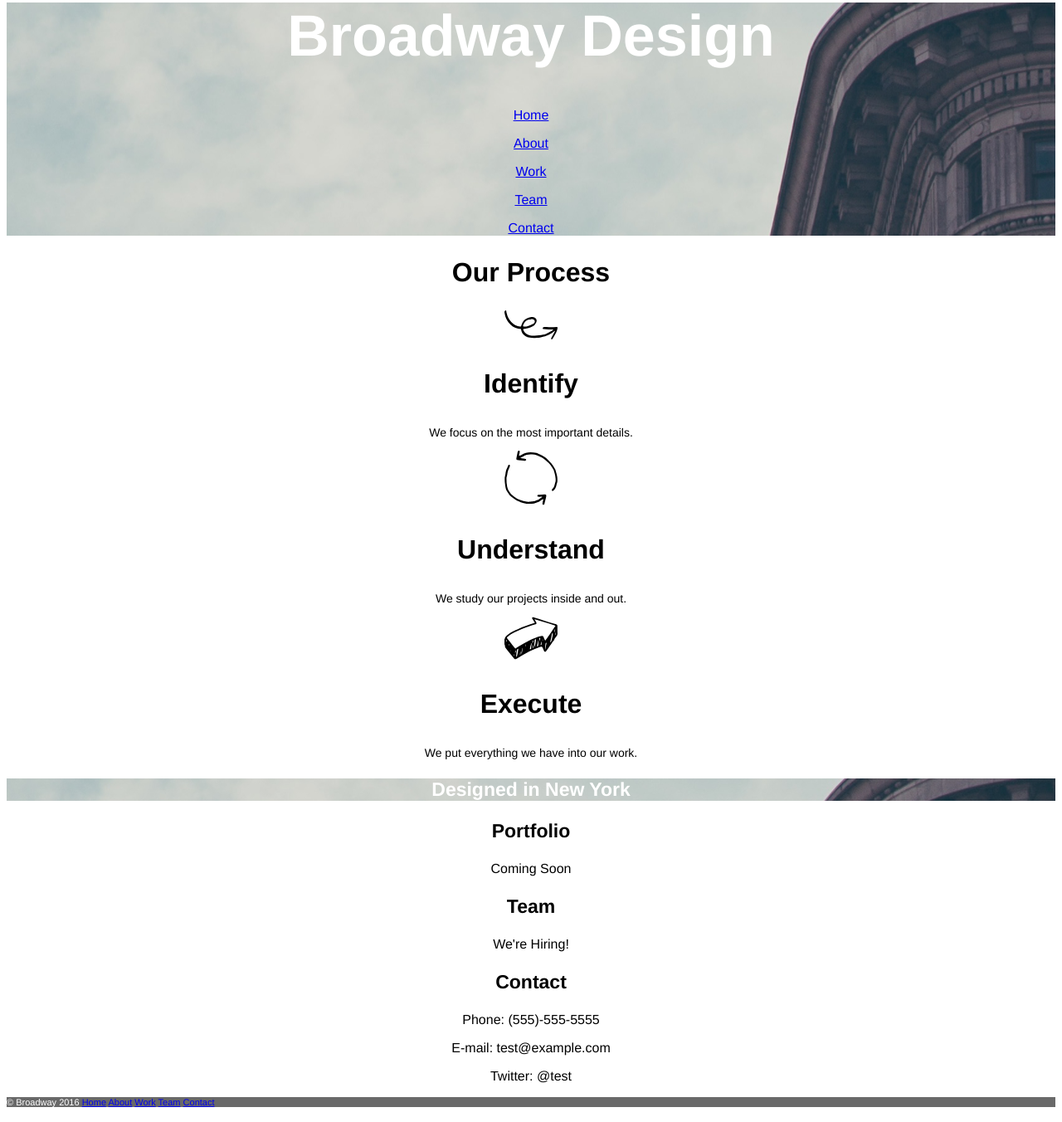
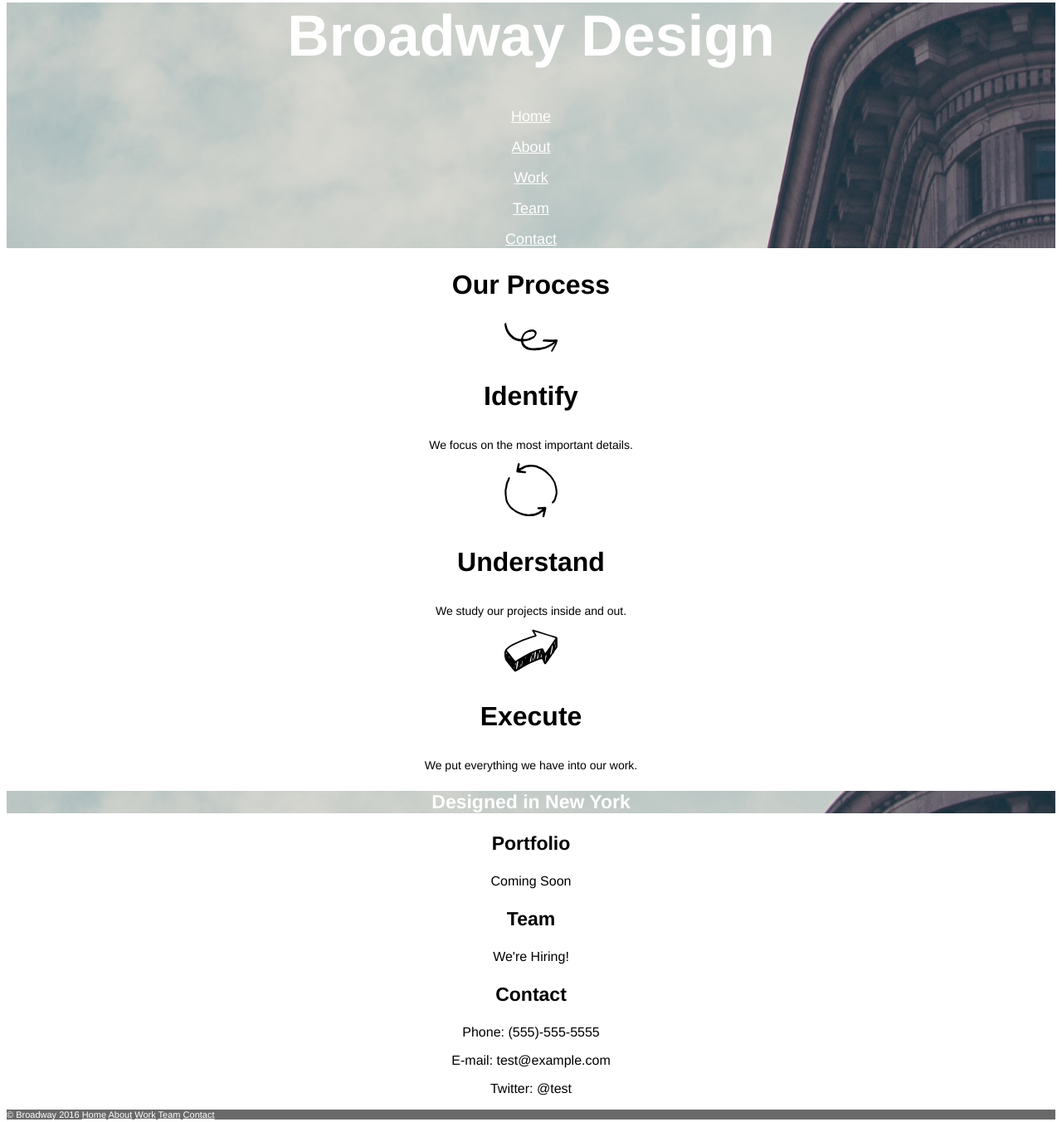
Before and after one commit to louiekotler/broadway_design, a plain HTML site: page index.html in a window 1280 px wide. Shown: the part 44-1396 px from the top of the page at 83% size. Drawn offline with Linux system fonts and the light colour scheme.

Commit message:
Fix links turning blue instead of white (CSS forgot semicolon)

```diff
--- a/index.html
+++ b/index.html
@@ -11,7 +11,7 @@
     <div class="header">
       <h1>Broadway Design</h1>
 
-      <p><a href="https://google.com">Home</a></p>
+      <p><a href="#">Home</a></p>
       <p><a href="#">About</a></p>
       <p><a href="#">Work</a></p>
       <p><a href="#">Team</a></p>
--- a/resources/css/style.css
+++ b/resources/css/style.css
@@ -1,4 +1,4 @@
-* {
+body {
   text-align: center;
   font-family: helvetica;
 }
@@ -19,8 +19,8 @@ h3 {
   background-image: url(../images/the-flatiron-building.png);
 }
 
-.header p {
-  font-size: 18px
+.header a {
+  font-size: 18px;
   color: white;
 }
 
@@ -46,3 +46,7 @@ h3 {
   color: white;
   background-color: dimgray;
 }
+
+#bottom_tag a {
+  color: white;
+}
```
Also changed, not shown: 1 other file.
